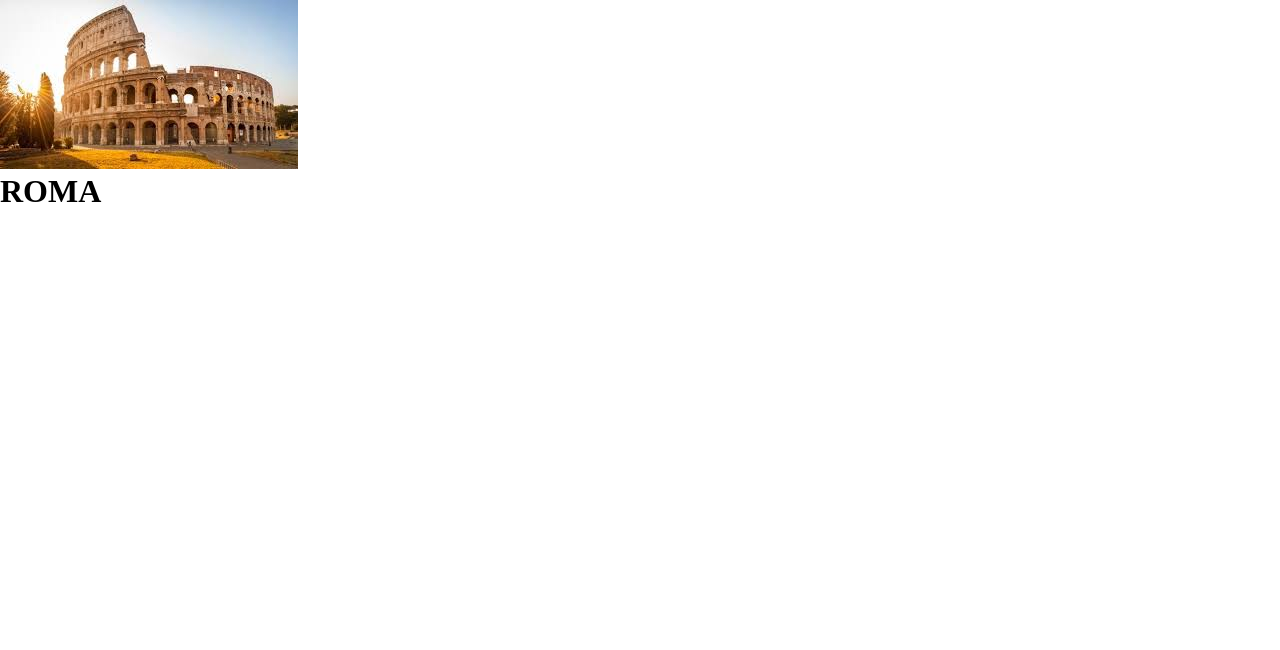
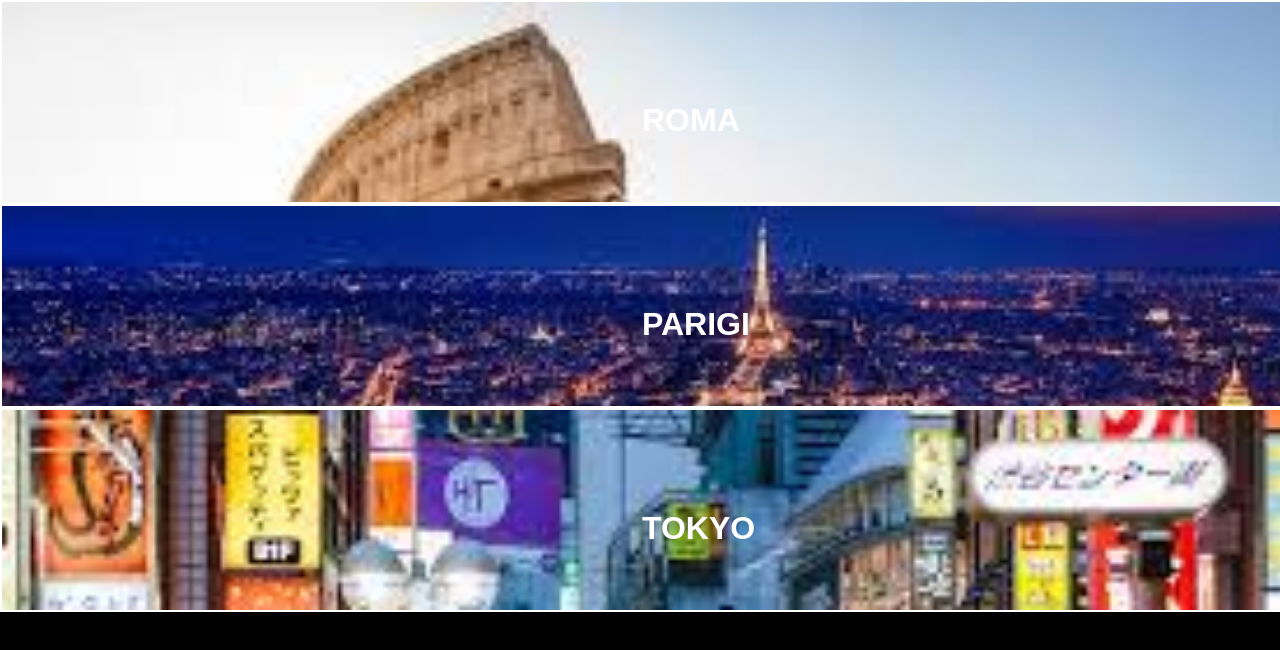
Before and after one commit to AleBaviera/htmlcss-airbnb, a plain HTML site: page index.html in a window 1280 px wide. Drawn offline with Linux system fonts and the light colour scheme.

Commit message:
prova struttura più immagini

```diff
--- a/index.html
+++ b/index.html
@@ -9,13 +9,19 @@
     <!-- contenitore di base -->
     <div class="container">
       <!-- blocco città -->
-        <div class="blocco1">
-          <img src="img/roma.jpeg" alt="roma">
-
+        <div class="blocco" id="roma">
           <!-- nome città -->
           <h1>ROMA</h1>
         </div>
-
+        <!-- blocco città -->
+    <div class="blocco" id="parigi">
+      <!-- nome città -->
+      <h1>PARIGI</h1>
+    </div>
+    <div class="blocco" id="tokyo">
+      <!-- nome città -->
+      <h1>TOKYO</h1>
+    </div>
     </div>
   </body>
 </html>
--- a/style.css
+++ b/style.css
@@ -9,12 +9,31 @@ body{
 .container{
   width: 100vw;
   height: 100vh;
-  background-color: white;
+  background-color: black;
   position: absolute;
-
+  font-family: sans-serif;
+}
+.blocco{
+  position: relative;
+  width: 100%;
+  height: 200px;
+  border: 2px solid white;
+  background-size: cover;
+  background-color: rgba(255, 334, 433, 0.8);
 }
 
-
-.blocco1{
-
+h1{
+  position: absolute;
+  left: 50%;
+  top: 50%;
+  color: white;
 }
+#roma{
+  background-image: url(img/roma.jpeg);
+}
+#parigi{
+  background-image: url(img/parigi.jpeg);
+}
+#tokyo{
+  background-image: url(img/tokyo.jpeg)
+}
```
